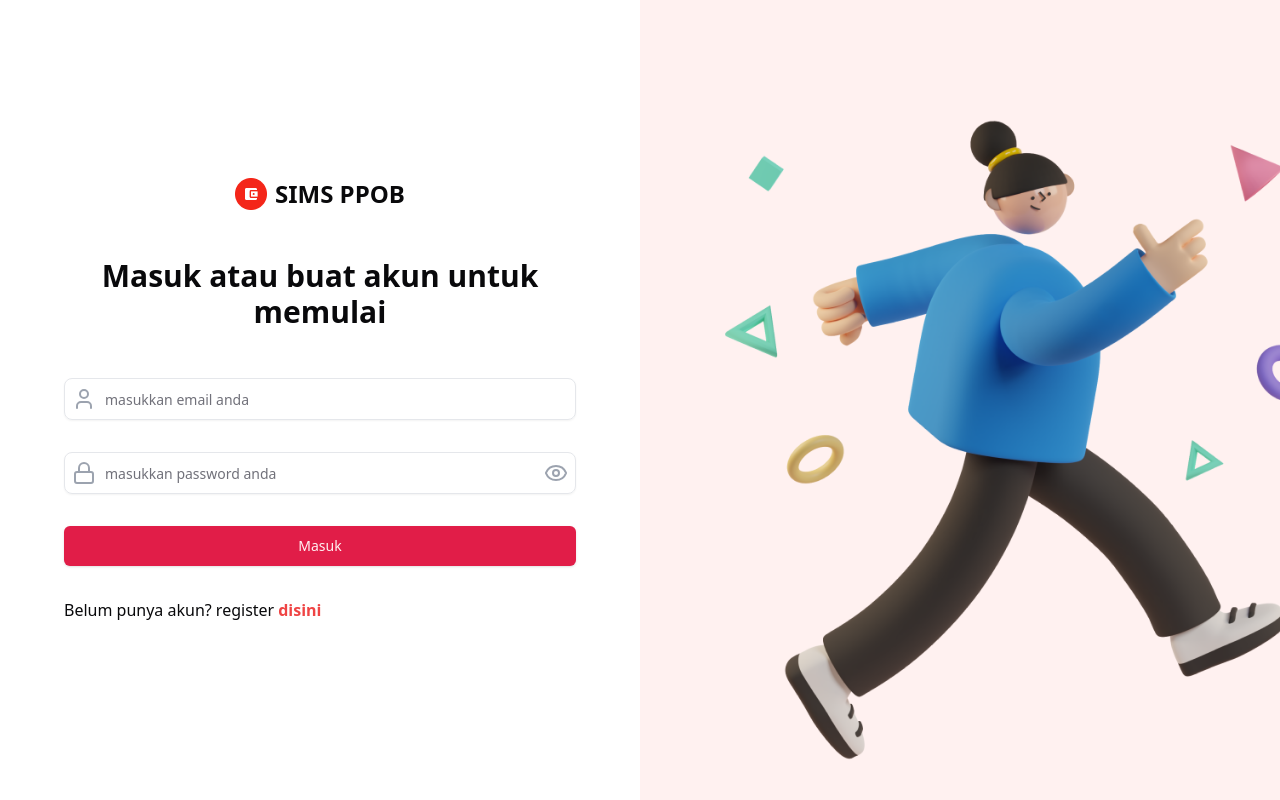
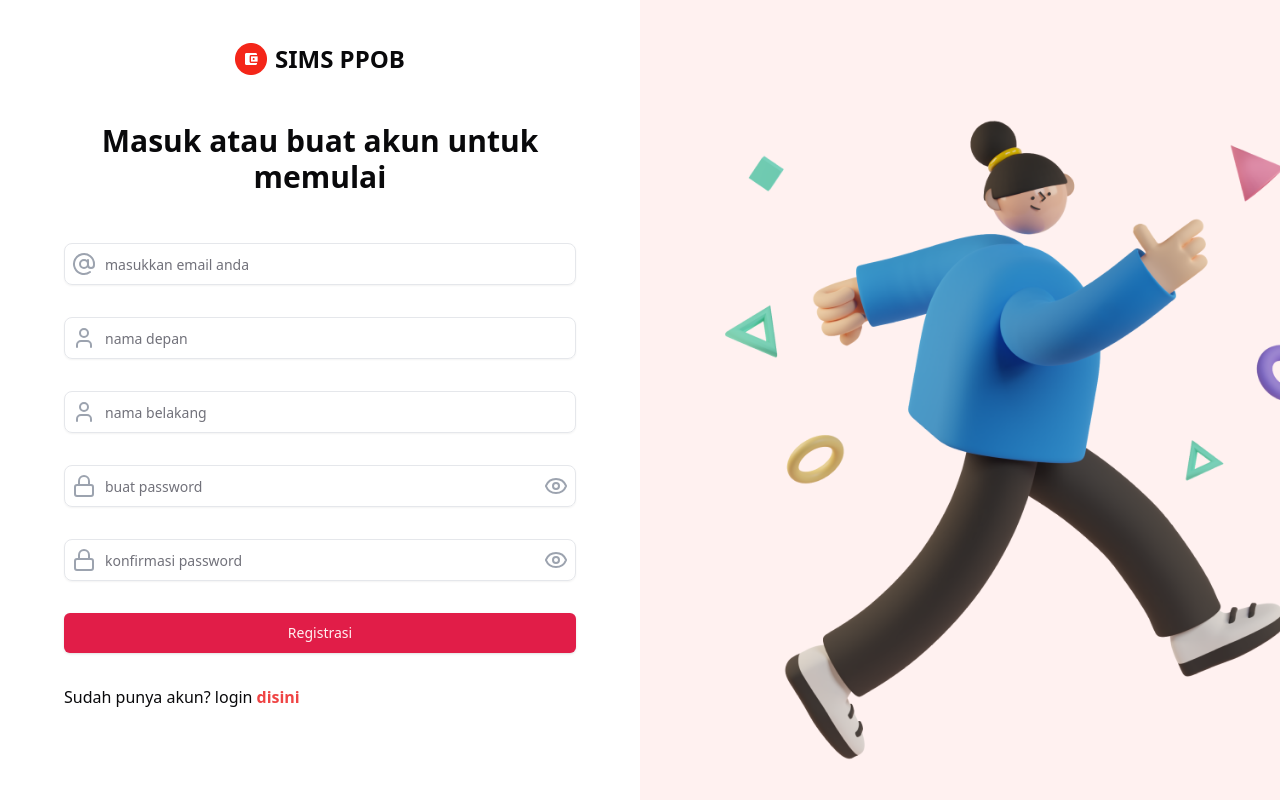
Before and after one commit to StephenMeycelinoF/SIMS-PPOB-Stephen-Meycelino-, a React (Vite) app: page /register in a window 1280 px wide. Before the commit this address led to /login. Built offline with nearby package versions, Linux system fonts and the light colour scheme.

Commit message:
feat: registration with redux

```diff
--- a/src/App.jsx
+++ b/src/App.jsx
@@ -1,30 +1,18 @@
-import { Routes, Route, useNavigate } from "react-router-dom";
+import { Routes, Route } from "react-router-dom";
 import Dashboard from "./features/dashboard/Dashboard";
 import MainLayout from "./components/layout/MainLayout";
 import AuthLayout from "./components/layout/AuthLayout";
 import Login from "./features/auth/Login";
-import { useSelector } from "react-redux";
-import { selectCurrentToken } from "./features/auth/authSlice";
-import { useEffect } from "react";
+
+import Registration from "./features/auth/Register";
 
 function App() {
-  const token = useSelector(selectCurrentToken) || localStorage.getItem("accessToken");
-
-  const navigate = useNavigate();
-
-  useEffect(() => {
-    if (!token) {
-      navigate("/login");
-    }
-  }, [token, navigate]);
-
-
   return (
     <Routes>
       <Route element={<AuthLayout />}>
         <Route path="login" element={<Login />} />
+        <Route path="register" element={<Registration />} />
       </Route>
-
       {/*  Private Routes */}
       <Route element={<MainLayout />}>
         <Route path="dashboard" element={<Dashboard />} />
--- /dev/null
+++ b/src/features/auth/Register.jsx
@@ -0,0 +1,207 @@
+import { illustrasi_login, logo } from "@/assets";
+import InputWithIcons from "@/components/common/InputWithIcons";
+import Loading from "@/components/common/Loading";
+import { Button } from "@/components/ui/button";
+import { AtSign, Eye, EyeClosed, Lock, User } from "lucide-react";
+import { useEffect, useRef, useState } from "react";
+import { Link, useNavigate } from "react-router-dom";
+import { useRegisterMutation } from "./authApiSlice";
+
+const Registration = () => {
+  const userRef = useRef();
+  const errRef = useRef();
+  const [email, setEmail] = useState("");
+  const [firstName, setFirstName] = useState("");
+  const [lastName, setLastName] = useState("");
+  const [password, setPassword] = useState("");
+  const [confirmPassword, setConfirmPassword] = useState("");
+  const [errorMessage, setErrorMessage] = useState("");
+  const [isShowPassword, setIsShowPassword] = useState(false);
+  const [isShowConfirmPassword, setIsShowConfirmPassword] = useState(false);
+
+  const navigate = useNavigate();
+
+  const [register, { isLoading }] = useRegisterMutation();
+
+  useEffect(() => {
+    if (userRef.current) {
+      userRef.current.focus();
+    }
+  }, []);
+
+  useEffect(() => {
+    setErrorMessage("");
+  }, [email, firstName, lastName, password]);
+
+  const tooglePassword = () => {
+    setIsShowPassword((prev) => !prev);
+  };
+
+  const toogleConfirmPassword = () => {
+    setIsShowConfirmPassword((prev) => !prev);
+  };
+
+  const handleSubmit = async (e) => {
+    e.preventDefault();
+
+    const emailRegex = /^[\w-.]+@[\w-]+\.[a-z]{2,4}$/i;
+    if (!emailRegex.test(email)) {
+      if (errRef.current) errRef.current.focus();
+      return;
+    }
+
+    if (password.length < 8) {
+      if (errRef.current) errRef.current.focus();
+      return;
+    }
+
+    try {
+      await register({
+        email,
+        firstName,
+        lastName,
+        password,
+      }).unwrap();
+
+      setEmail("");
+      setFirstName("");
+      setLastName("");
+      setPassword("");
+      setConfirmPassword("");
+      setTimeout(() => {
+        navigate("/login");
+      }, 3000);
+    } catch (err) {
+      console.log("Error Response:", err);
+
+      if (!err?.originalStatus) {
+        setErrorMessage("Server tidak merespon");
+      } else if (err.originalStatus === 400) {
+        setErrorMessage("Terjadi kesalahan pada inputan");
+      } else if (err.originalStatus === 401) {
+        setErrorMessage("Akun tidak ditemukan");
+      } else {
+        setErrorMessage("Registrasi Gagal");
+      }
+      if (errRef.current) {
+        errRef.current.focus();
+      }
+    }
+  };
+
+  const handleEmailInput = (e) => setEmail(e.target.value);
+  const handleFirstNameInput = (e) => setFirstName(e.target.value);
+  const handleLastNameInput = (e) => setLastName(e.target.value);
+  const handlePasswordInput = (e) => setPassword(e.target.value);
+  const handleConfirmPasswordInput = (e) => setConfirmPassword(e.target.value);
+
+  const content = isLoading ? (
+    <Loading />
+  ) : (
+    <section className="grid grid-cols-1 lg:grid-cols-2 items-center min-h-screen">
+      <div className="space-y-8 md:space-y-12 md:max-w-lg mx-4 sm:mx-auto ">
+        <div className="flex items-center justify-center gap-2">
+          <img src={logo} alt="LOGO" className="h-8 w-auto" />
+          <h3 className="text-2xl font-semibold">SIMS PPOB</h3>
+        </div>
+        <h1 className="font-bold text-3xl text-center">
+          Masuk atau buat akun untuk memulai
+        </h1>
+        <form onSubmit={handleSubmit} className="space-y-8">
+          <div className="space-y-4 md:space-y-8">
+            <InputWithIcons
+              type="text"
+              id="email"
+              innerRef={userRef}
+              value={email}
+              onChange={handleEmailInput}
+              autoComplete="off"
+              required
+              leftIcon={AtSign}
+              placeholder="masukkan email anda"
+            />
+
+            <InputWithIcons
+              type="text"
+              id="firstName"
+              innerRef={userRef}
+              value={firstName}
+              onChange={handleFirstNameInput}
+              autoComplete="off"
+              required
+              leftIcon={User}
+              placeholder="nama depan"
+            />
+
+            <InputWithIcons
+              type="text"
+              id="lastName"
+              innerRef={userRef}
+              value={lastName}
+              onChange={handleLastNameInput}
+              autoComplete="off"
+              required
+              leftIcon={User}
+              placeholder="nama belakang"
+            />
+
+            <InputWithIcons
+              id="password"
+              onChange={handlePasswordInput}
+              onClickRightIcon={tooglePassword}
+              value={password}
+              required
+              leftIcon={Lock}
+              rightIcon={isShowPassword ? EyeClosed : Eye}
+              type={isShowPassword ? "text" : "password"}
+              placeholder="buat password"
+            />
+
+            <InputWithIcons
+              id="confirmPassword"
+              onChange={handleConfirmPasswordInput}
+              onClickRightIcon={toogleConfirmPassword}
+              value={confirmPassword}
+              required
+              leftIcon={Lock}
+              rightIcon={isShowConfirmPassword ? EyeClosed : Eye}
+              type={isShowConfirmPassword ? "text" : "password"}
+              placeholder="konfirmasi password"
+            />
+          </div>
+          <div className="space-y-4 md:space-y-8">
+            <Button type="submit" className="w-full p-5" isLoading={isLoading}>
+              Registrasi
+            </Button>
+
+            <div className="flex items-center">
+              <p className="mr-1">Sudah punya akun? login</p>
+              <Link
+                to="/login"
+                className="text-red-500 font-semibold hover:text-red-700"
+              >
+                disini
+              </Link>
+            </div>
+          </div>
+        </form>
+        <p
+          ref={errRef}
+          className={errorMessage ? "errmsg" : "offscreen"}
+          aria-live="assertive"
+        >
+          {errorMessage}
+        </p>
+      </div>
+      <img
+        src={illustrasi_login}
+        alt="illustrasi_login"
+        className="w-full h-screen object-center object-cover hidden lg:block"
+      />
+    </section>
+  );
+
+  return content;
+};
+
+export default Registration;
--- a/src/features/auth/authApiSlice.js
+++ b/src/features/auth/authApiSlice.js
@@ -9,7 +9,19 @@ export const authApiSlice = apiSlice.injectEndpoints({
         body: { ...credentials },
       }),
     }),
+    register: builder.mutation({
+      query: (userData) => ({
+        url: "/registration",
+        method: "POST",
+        body: {
+          email: userData.email,
+          first_name: userData.firstName,
+          last_name: userData.lastName,
+          password: userData.password,
+        },
+      }),
+    }),
   }),
 });
 
-export const { useLoginMutation } = authApiSlice;
+export const { useLoginMutation, useRegisterMutation } = authApiSlice;
```
